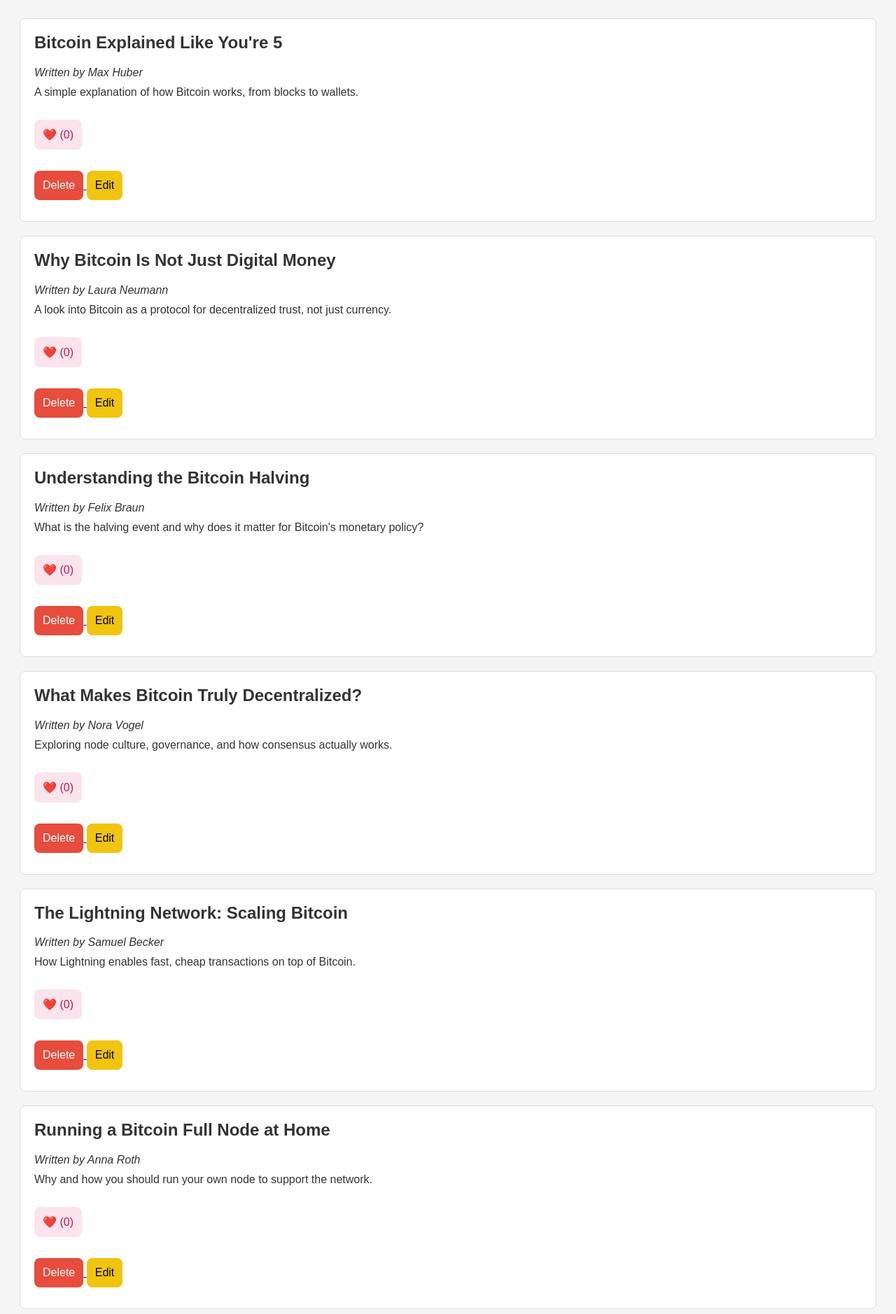
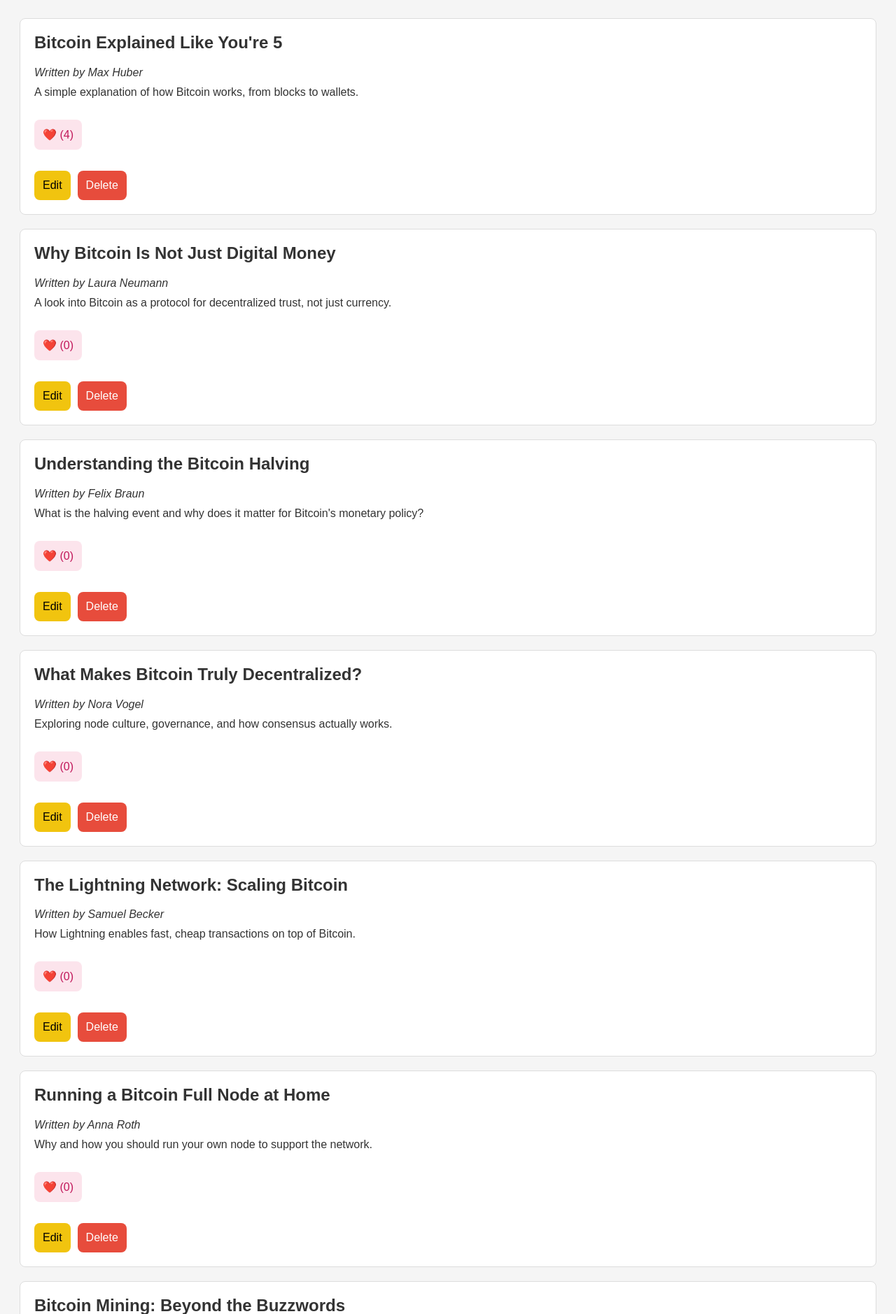
Before and after one commit to Nugamoto/Masterblog, a Flask app: page / in a window 1280 px wide. Shown: the part 174-2052 px from the top of the page at 70% size. Run offline with Flask 3, Linux system fonts and the light colour scheme.

Commit message:
feat(blog): improve UX and validation for blog post management
- Added input validation to post creation form
- Refactored delete route to use POST method for better security
- Improved fetch_post_by_id to return None explicitly
- Separated button groups for better layout control (like/edit/delete)
- Added new CSS classes for button group styling
- Applied error handling to save_json and adjusted return behavior

```diff
--- a/app.py
+++ b/app.py
@@ -1,4 +1,5 @@
 from flask import Flask, render_template, request, redirect, url_for
+
 from functions import load_json, save_json, get_new_id, fetch_post_by_id, add_blog_post, update_blog_post
 
 app = Flask(__name__)
@@ -26,18 +27,23 @@
         On POST: Redirect to homepage after saving new post.
     """
     if request.method == 'POST':
+        author = request.form.get("author", "").strip()
+        title = request.form.get("title", "").strip()
+        content = request.form.get("content", "").strip()
+
+        if not author or not title or not content:
+            error = "All fields must be filled."
+            return render_template('add.html', error=error)
+
         blog_posts = load_json("blog_posts.json")
         new_id = get_new_id(blog_posts)
-        author = request.form.get("author")
-        title = request.form.get("title")
-        content = request.form.get("content")
         add_blog_post(new_id, author, title, content, blog_posts)
         return redirect(url_for('index'))
 
     return render_template('add.html')
 
 
-@app.route('/delete/<post_id>')
+@app.route('/delete/<post_id>', methods=['POST'])
 def delete(post_id):
     """
     Delete a blog post by ID.
@@ -108,4 +114,4 @@
 
 
 if __name__ == '__main__':
-    app.run(host="0.0.0.0", port=5000, debug=True)
+    app.run(host="0.0.0.0", port=5001, debug=True)
--- a/blog_posts.json
+++ b/blog_posts.json
@@ -4,7 +4,7 @@
         "author": "Max Huber",
         "title": "Bitcoin Explained Like You're 5",
         "content": "A simple explanation of how Bitcoin works, from blocks to wallets.",
-        "likes": 0
+        "likes": 4
     },
     {
         "id": 2,
@@ -60,13 +60,6 @@
         "author": "Lars K\u00f6nig",
         "title": "Bitcoin vs Central Banks",
         "content": "A deep dive into how Bitcoin contrasts with traditional monetary systems.",
-        "likes": 0
-    },
-    {
-        "id": 10,
-        "author": "Mira Weber",
-        "title": "Bitcoin in 2025: Where Are We Headed?",
-        "content": "Predictions, developments, and open questions about the future of Bitcoin.",
-        "likes": 0
+        "likes": 5
     }
 ]
--- a/functions.py
+++ b/functions.py
@@ -14,7 +14,7 @@
         list: List of blog post dictionaries.
     """
     try:
-        with open(filepath, "r") as fileobject:
+        with open(filepath, "r", encoding="utf-8") as fileobject:
             return json.load(fileobject)
     except (FileNotFoundError, json.JSONDecodeError):
         return []
@@ -27,9 +27,18 @@
     Args:
         content (list): List of blog post dictionaries to save.
         filepath (str): Path to the JSON file.
+
+    Raises:
+        IOError: If writing to file fails.
+        TypeError: If content is not serializable to JSON.
     """
-    with open(filepath, "w") as fileobject:
-        fileobject.write(json.dumps(content, indent=4))
+    try:
+        with open(filepath, "w", encoding="utf-8") as fileobject:
+            json.dump(content, fileobject, indent=4)
+    except (IOError, OSError) as e:
+        raise IOError(f"Failed to write to file {filepath}") from e
+    except TypeError as e:
+        raise TypeError("Provided content could not be serialized to JSON") from e
 
 
 def get_new_id(blog_posts):
@@ -57,12 +66,12 @@
         posts (list): List of blog post dictionaries.
 
     Returns:
-        dict: The found post, or an empty dict if not found.
+        dict: The found post, or None if not found.
     """
     for post in posts:
         if str(post["id"]) == str(post_id):
             return post
-    return {}
+    return None
 
 
 def update_blog_post(post_id, author, title, content, posts):
@@ -113,5 +122,6 @@
     )
     save_json(posts)
 
+
 if __name__ == "__main__":
     pass
--- a/static/style.css
+++ b/static/style.css
@@ -1,4 +1,4 @@
-/* === Grundlayout === */
+/* === Base layout === */
 body {
   font-family: Arial, sans-serif;
   background-color: #F5F5F5;
@@ -11,7 +11,7 @@
   color: #4F4F4F;
 }
 
-/* === Beitrag / Post === */
+/* === Blog post container === */
 .post {
   background-color: #FFF;
   border: 1px solid #DDD;
@@ -28,10 +28,14 @@
   margin: 10px 0;
 }
 
-/* === Formular === */
+/* === Form styles === */
 form {
   display: flex;
   flex-direction: column;
+}
+
+.inline-form {
+  display: inline;
 }
 
 label {
@@ -51,7 +55,7 @@
   min-height: 120px;
 }
 
-/* === Allgemeiner Button-Stil === */
+/* === Buttons === */
 button {
   margin-top: 20px;
   padding: 12px;
@@ -77,10 +81,20 @@
   margin-bottom: 30px;
 }
 
-/* === Farbige Buttons === */
+/* === Button groups inside posts === */
+.button-group-like,
+.button-group-edit-delete {
+  margin-top: 10px;
+}
 
+.button-group-edit-delete {
+  display: flex;
+  gap: 10px;
+}
+
+/* === Colored button variants === */
 .button-delete {
-  background-color: #e74c3c; /* Rot */
+  background-color: #e74c3c;
 }
 
 .button-delete:hover {
@@ -88,7 +102,7 @@
 }
 
 .button-edit {
-  background-color: #f1c40f; /* Gelb */
+  background-color: #f1c40f;
   color: black;
 }
 
@@ -97,7 +111,7 @@
 }
 
 .button-create {
-  background-color: #4CAF50; /* Standard-Grün */
+  background-color: #4CAF50;
 }
 
 .button-create:hover {
@@ -105,10 +119,17 @@
 }
 
 .button-like {
-  background-color: #fce4ec; /* sehr helles Rosa */
-  color: #c2185b;            /* dunkles Pink/Rot für Herz */
+  background-color: #fce4ec;
+  color: #c2185b;
 }
 
 .button-like:hover {
   background-color: #f8bbd0;
 }
+
+/* === Error message === */
+.form-error {
+  color: red;
+  font-weight: bold;
+  margin-bottom: 1em;
+}
--- a/templates/add.html
+++ b/templates/add.html
@@ -8,6 +8,10 @@
 </head>
 <body>
 <h2>Add a New Blog Post</h2>
+
+{% if error %}
+<p class="form-error">{{ error }}</p>
+{% endif %}
 <form method="POST" action="/add">
     <label for="author">Author:</label>
     <input type="text" id="author" name="author" required>
--- a/templates/index.html
+++ b/templates/index.html
@@ -20,18 +20,19 @@
     <h2>{{ post['title'] }}</h2>
     <p><em>Written by {{ post['author'] }}</em></p>
     <p>{{ post['content'] }}</p>
-
+    <div class="button-group-like">
         <a href="{{ url_for('like', post_id=post['id']) }}">
             <button class="button-like">❤️ ({{ post.get('likes', 0) }})</button>
         </a>
-    <p>
-    <a href="{{ url_for('delete', post_id=post['id']) }}">
-        <button class="button-delete">Delete</button>
-    </a>
+    </div>
+    <div class="button-group-edit-delete">
         <a href="{{ url_for('update', post_id=post['id']) }}">
             <button class="button-edit">Edit</button>
         </a>
-    </p>
+        <form action="{{ url_for('delete', post_id=post['id']) }}" method="POST" class="inline-form">
+            <button type="submit" class="button-delete">Delete</button>
+        </form>
+    </div>
 </div>
 {% endfor %}
 </body>
```
Lines whose indentation alone changed are shown as unchanged.
